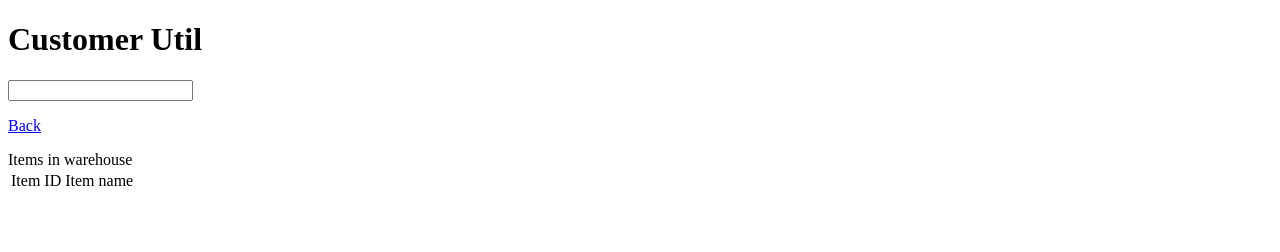
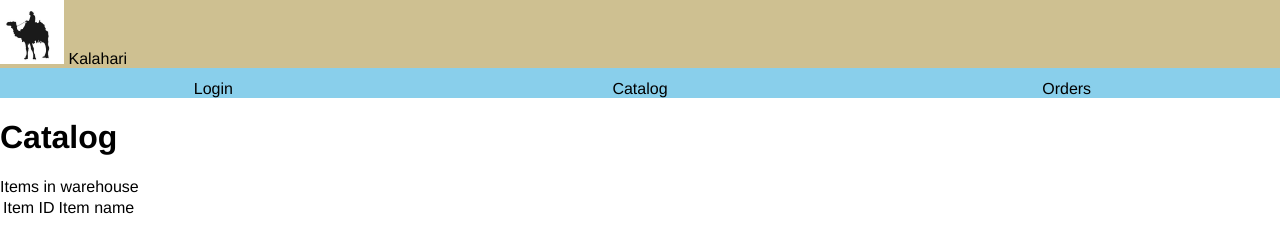
Before and after one commit to chernboy/304_warehouse, a website: page public/html/customer.html in a window 1280 px wide. Drawn offline with Linux system fonts and the light colour scheme; no server answers.

Commit message:
customer frontend almost makes sense

```diff
--- /dev/null
+++ b/public/css/customer.css
@@ -0,0 +1,24 @@
+.nav {
+    margin:0;
+    width: 100%;
+}
+
+.nav-head {
+    margin: 0;
+    padding:0;
+    width: 100%;
+    display:table;
+    table-layout: fixed
+}
+
+.nav-button {
+    margin: 0 auto;
+    display: table-cell;
+    text-align: center;
+    background-color: rgb(137, 207, 235);
+    padding-top: 12px
+}
+
+.nav-button.active {
+    background-color: rgb(106, 170, 196)
+}
--- /dev/null
+++ b/public/css/header.css
@@ -0,0 +1,27 @@
+body {
+    margin: 0;
+    font-family: Helvetica, serif
+}
+
+.header {
+    margin: 0 auto;
+    width: 100%;
+    height: 20%;
+    background-color: rgb(206, 192, 145);
+}
+
+.header.active {
+    background-color: rgb(231, 222, 169)
+}
+
+.hidden {
+    display: none
+}
+
+.logo {
+    display: inline-block
+}
+
+.banner {
+    display: inline-block
+}
--- a/public/html/admin.html
+++ b/public/html/admin.html
@@ -6,7 +6,6 @@
         <meta name="description" content="Kalahari - Like Amazon, but Worse">
         <meta name="author" content="Team Kalahari">
         <title>Kalahari</title>
-        <link rel="icon" href="favicon.ico" type="image/ico"/>
         <!-- Styles -->
         <link href="global-styles.css" rel="stylesheet">
         <link href="https://fonts.googleapis.com/css?family=Lato" rel="stylesheet">
--- a/public/html/customer.html
+++ b/public/html/customer.html
@@ -6,6 +6,8 @@
     <meta name="viewport" content="width=device-width, initial-scale=1">
     <meta name="description" content="Kalahari - Like Amazon, but Worse">
     <meta name="author" content="Team Kalahari">
+    <link rel="stylesheet" type="text/css" href="../css/customer.css">
+    <link rel="stylesheet" type="text/css" href="../css/header.css">
     <title>Kalahari</title>
     <!-- Styles -->
 </head>
@@ -15,8 +17,18 @@
     <script type="text/javascript" src="../dist/jquery-3.3.1.min.js"></script>
     <script type="text/javascript" src="../js/util.js"></script>
     <script type="text/javascript" src="../js/customer.js"></script>
-    <div horizontal-align="middle">
-        <h1>Customer Util</h1>
+    <script type="text/javascript" src="../js/include-header.js"></script>
+    <div include-header-html="./header.html"></div>
+    <div class="nav">
+        <div class="nav-head">
+            <div face="login" class="nav-button">Login</div>
+            <div face="catalog" class="nav-button">Catalog</div>
+            <div face="orders" class="nav-button">Orders</div>
+        </div>
+        <div class="nav-body">
+            <div face="login" class="face hidden">
+                <div>
+                    <h1>Login</h1>
                 </div>
                 <div>
                     <form method="post" action="">
@@ -25,9 +37,9 @@
                         </label>
                     </form>
                 </div>
-    <p>
-        <a href="/">Back</a>
-    </p>
+            </div>
+            <div face="catalog" class="face">
+                <h1>Catalog</h1>
                 <table>
                     <thead>Items in warehouse</thead>
                     <tbody id="itemTableBody">
@@ -37,6 +49,12 @@
                         </tr>
                     </tbody>
                 </table>
+            </div>
+            <div face="orders" class="face hidden">
+                <h1>Orders</h1>
+            </div>
+        </div>
+    </div>
 </body>
 
 </html>
--- /dev/null
+++ b/public/html/header.html
@@ -0,0 +1,8 @@
+<div class="header">
+    <div class="home-button">
+        <img src="../img/camel.jpg" alt="not found" class="logo" height="64px" width="64px">
+        <div class="banner">
+            Kalahari
+        </div>
+    </div>
+</div>
--- a/public/js/customer.js
+++ b/public/js/customer.js
@@ -27,35 +27,30 @@ ItemTableController = (function () {
         $(function () {
             console.log("[ItemTableController: Document loaded");
             importItemScript(); //itemObj.js holds item schema definition
-            getItems().then(function(result) {
+            getItems().then(function (result) {
                 console.log("got items:" + JSON.stringify(result))
                 populateTableWithItems(result, $("#itemTableBody"))
-            }).catch(function(err) {
+            }).catch(function (err) {
                 console.log(err)
             })
         });
     };
 
     var getItems = function () {
-        return new Promise(function (resolve, reject) {
-            result = [];
-            $.get("/api/getItems", function () {
-                console.log("sent request for items");
+        return new Promise((resolve, reject) => {
+            $.ajax({
+                async: true,
+                type: "GET",
+                url: "/api/getItems",
+                contentType: "application/json",
+                success: function(data) {
+                    resolve(data)
+                },
+                error: function(jqxhr, text, thrown) {
+                    reject(text)
+                }
             })
-                .done(function (data) {
-                    // later this will be an array
-                    console.log("got items back");
-                    result.push(data); // <- the structure of return should be defined externally
-                    resolve(result);
-                })
-                .fail(function () {
-                    console.log("[ITC-AJAX] failed or timed out for requests");
-                    reject("failed to get items");
-                })
-                .always(function () {
-                    console.log("[ITC-AJAX] finished requesting for items");
-                });
-        });
+        })
     }
 
     var importItemScript = function () {
@@ -66,9 +61,7 @@ ItemTableController = (function () {
     }
 
     var populateTableWithItems = function (items, table) {
-        for (const o of items) {
-            table.append(ItemFactory.generateItemRow(o));
-        }
+        table.append(ItemFactory.generateItemRow(items));
         console.log("finished populating table");
     }
 
@@ -88,19 +81,47 @@ ItemTableController.init();
 
 var NavController = {};
 
-var NavController = (function() {
+var NavController = (function () {
 
-    var bar = $("#navbar")
-    var buttons = []
-    var navbody = $("#navbody")
-    var faces = [];
+    var nav
 
-    var events = function() {
-        $(function() {
-            faces.push(...document.getElementsByClassName("nav-face"))
-            buttons.push(...document.getElementsByClassName("nav-button"))
-            for (let o of Array.keys(buttons)) {
+    var navhead
+    var buttons;
 
+    var navbody
+    var faces
+
+    var events = function () {
+        $(function () {
+            nav = $(".nav");
+
+            navhead = $(".nav-head")
+
+            navbody = $(".nav-body")
+            faces = $(".face")
+
+            $(".nav-button").each(function () {
+                $(this).on('click', function () {
+                    let face = $(this).attr("face")
+                    console.log(face + " was clicked")
+                    showFace(face)
+                })
+                $(this).on('mouseenter', function() {
+                    $(this).addClass("active")
+                })
+                $(this).on('mouseleave', function() {
+                    $(this).removeClass("active")
+                })
+            })
+        })
+    }
+
+    var showFace = function (face) {
+        $(".face").each(function() {
+            if ($(this).attr("face") === face) {
+                Util.show($(this))
+            } else {
+                Util.hide($(this))
             }
         })
     }
@@ -110,6 +131,4 @@ var NavController = (function() {
     }
 })();
 
-NavController.Init(function() {
-
-});
+NavController.init();
--- /dev/null
+++ b/public/js/include-header.js
@@ -0,0 +1,52 @@
+IncludeHeader = {}
+
+IncludeHeader = (function () {
+    var events = function () {
+        $(function () {
+            console.log("Startig to include header")
+            $("*").each(function () {
+                if ($(this).attr("include-header-html")) {
+                    Util.getHtml($(this).attr("include-header-html"))
+                    .then(function(html) {
+                        $("body").prepend(html)
+                        HeaderController.init();
+                    }).catch(function(error) {
+                        console.log("failed to get header " + JSON.stringify(error))
+                    })
+                }
+            })
+        })
+    }
+
+    return {
+        execute: events
+    }
+})()
+
+IncludeHeader.execute()
+
+
+HeaderController = {}
+
+HeaderController = (function () {
+    var header, logo, banner
+
+    var events = function () {
+        console.log("header controller init")
+        header = $(".header")
+        logo = header.find(".logo")
+        banner = header.find(".banner")
+        $(".header").mousedown(function () {
+            console.log("mouse down")
+            header.addClass("active")
+        })
+        $(".header").mouseup(function () {
+            console.log("mouse up")
+            header.removeClass("active")
+        })
+    }
+
+    return {
+        init: events
+    }
+})();
--- a/public/js/util.js
+++ b/public/js/util.js
@@ -10,8 +10,23 @@ var Util = (function() {
         element.removeClass("hidden")
     }
 
+    var getHtml = function(file) {
+        return new Promise((resolve, reject) => {
+            $.ajax({
+                url:"../html/" + file, //maybe this url should be generalised? full path?
+                success: function(data) {
+                    resolve(data)
+                },
+                error: function(xhr, text, status) {
+                    reject(status)
+                }
+            })
+        })
+    }
+
     return {
         hide: hide,
-        show: show
+        show: show,
+        getHtml: getHtml
     }
 })()
```
Also changed, not shown: public/html/company.html (+0 -1 lines), public/img/camel.jpg (added). Lines whose indentation alone changed are shown as unchanged.
